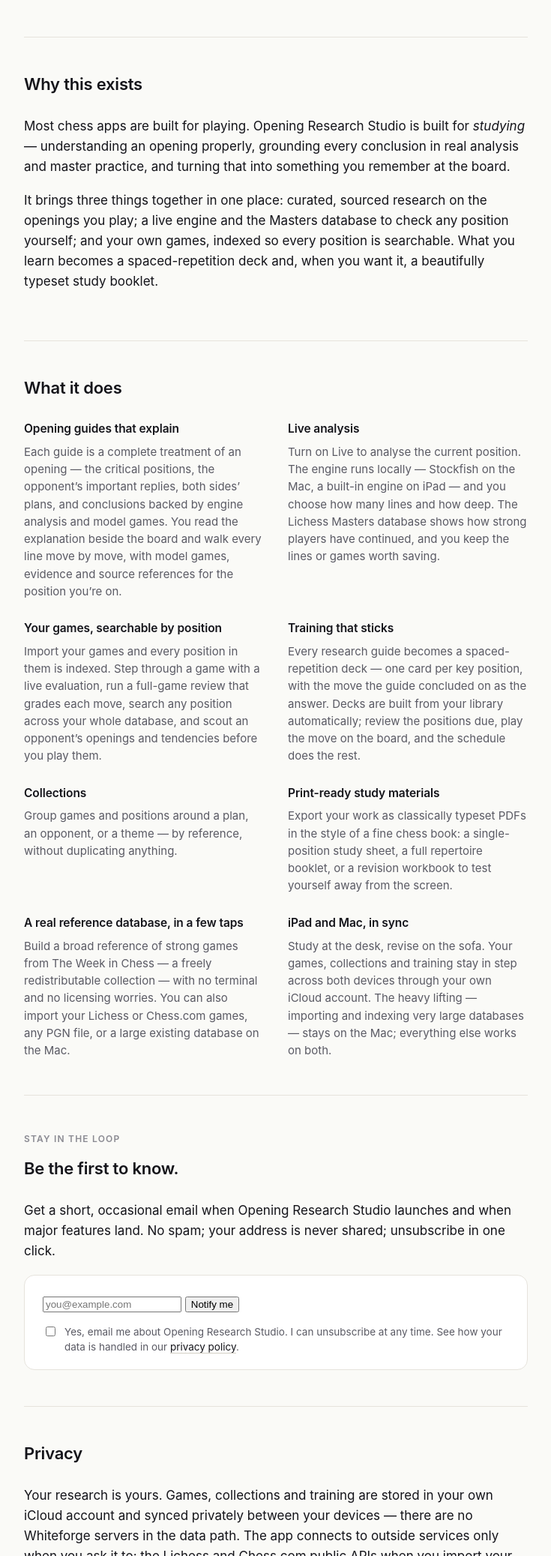
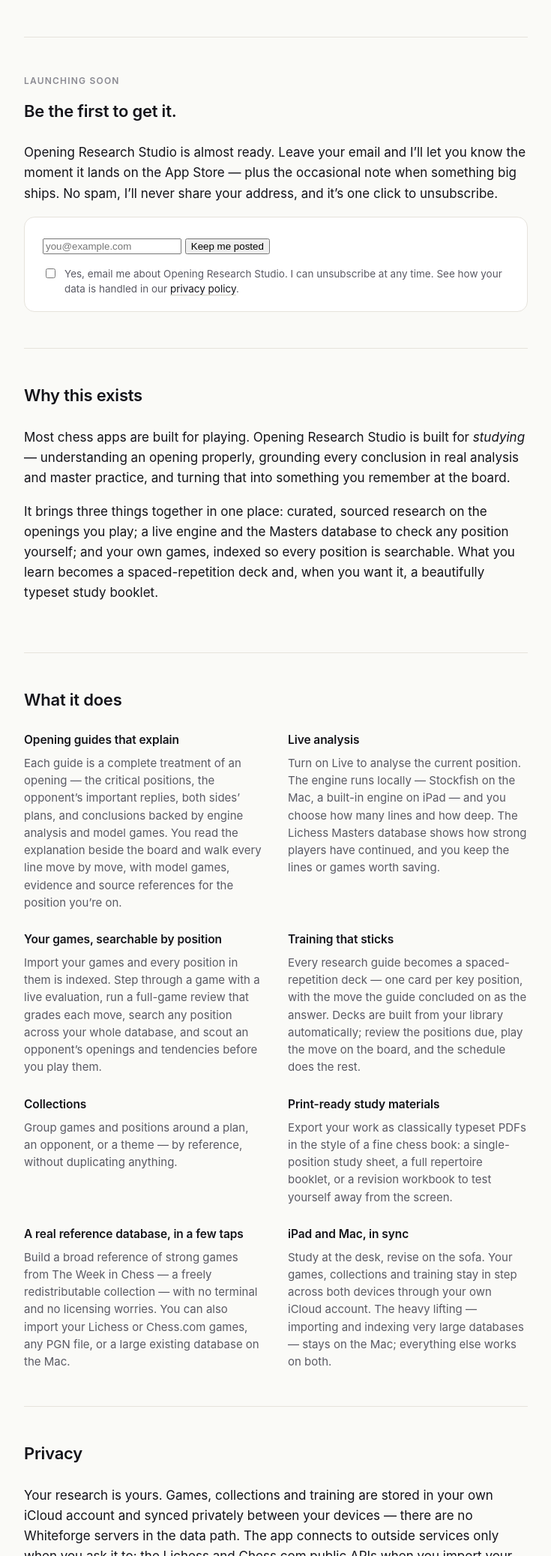
Before and after one commit to whiten1968/whiteforge-site, a plain HTML site: page opening-research-studio/index.html in a window 1280 px wide. Shown: the part 1134-3209 px from the top of the page at 75% size, without its empty margins (272-1007 px from the left). Drawn offline with Linux system fonts and the light colour scheme.

Commit message:
ORS: move email sign-up up under the tour video; fix EmailOctopus form endpoint
The old lists/.../members/embedded/1.6/add POST endpoint is retired (404).
Point the styled form at the hosted inline form on eocampaign1.com, with the
real field name (field_0) and honeypot. Also warm the copy to first-person
and relocate the whole #notify block from above Privacy to directly under the
tour video so it's seen immediately.

Co-Authored-By: Claude Opus 4.8 <noreply@anthropic.com>

```diff
--- a/opening-research-studio/index.html
+++ b/opening-research-studio/index.html
@@ -57,6 +57,35 @@
         </div>
       </section>
 
+      <section class="section" id="notify">
+        <p class="section__eyebrow">Launching soon</p>
+        <h2>Be the first to get it.</h2>
+        <p>Opening Research Studio is almost ready. Leave your email and I&rsquo;ll let you know the moment it lands on the App Store &mdash; plus the occasional note when something big ships. No spam, I&rsquo;ll never share your address, and it&rsquo;s one click to unsubscribe.</p>
+
+        <!--
+          MAILING LIST — posts to the EmailOctopus hosted form for the "Basic" inline
+          form (id 867be5b4-e9ae-11f1-a0dd-edf389dd376c) on the Opening Research Studio
+          list. Email field is field_0; honeypot name is EmailOctopus's fixed hp field.
+          Double opt-in is ON and whiteforgetech.co.uk is verified as the sending domain.
+          To regenerate: Grow > Forms > Basic > Embed; the <script> src ends /form/<id>.js
+          and the POST action is https://eocampaign1.com/form/<id> (no .js).
+        -->
+        <div class="signup">
+          <form action="https://eocampaign1.com/form/867be5b4-e9ae-11f1-a0dd-edf389dd376c" method="post">
+            <div class="signup__hp" aria-hidden="true">
+              <input type="text" name="hpc4b27b6e-eb38-11e9-be00-06b4694bee2a" tabindex="-1" autocomplete="off">
+            </div>
+            <label for="su-email" style="position:absolute;left:-5000px;">Email address</label>
+            <input id="su-email" type="email" name="field_0" placeholder="you@example.com" autocomplete="email" required>
+            <button type="submit">Keep me posted</button>
+            <label class="signup__consent">
+              <input type="checkbox" name="consent" required>
+              <span>Yes, email me about Opening Research Studio. I can unsubscribe at any time. See how your data is handled in our <a href="/privacy/">privacy policy</a>.</span>
+            </label>
+          </form>
+        </div>
+      </section>
+
       <section class="section">
         <h2>Why this exists</h2>
         <p>Most chess apps are built for playing. Opening Research Studio is built for <em>studying</em> &mdash; understanding an opening properly, grounding every conclusion in real analysis and master practice, and turning that into something you remember at the board.</p>
@@ -101,34 +130,6 @@
         </ul>
       </section>
 
-      <section class="section" id="notify">
-        <p class="section__eyebrow">Stay in the loop</p>
-        <h2>Be the first to know.</h2>
-        <p>Get a short, occasional email when Opening Research Studio launches and when major features land. No spam; your address is never shared; unsubscribe in one click.</p>
-
-        <!--
-          MAILING LIST — posts to the EmailOctopus list below. Remaining EmailOctopus
-          dashboard steps (not in this file): turn double opt-in ON, and verify
-          whiteforgetech.co.uk as the sending domain so confirmations don't go to spam.
-          If EmailOctopus ever rejects this embedded endpoint, regenerate the form in
-          Grow > Forms > Embed > HTML and copy its <form action> here.
-        -->
-        <div class="signup">
-          <form action="https://emailoctopus.com/lists/17ca2bf4-e9ad-11f1-a7aa-fdabcbf56b94/members/embedded/1.6/add" method="post">
-            <div class="signup__hp" aria-hidden="true">
-              <input type="text" name="hp17ca2bf4-e9ad-11f1-a7aa-fdabcbf56b94" tabindex="-1" autocomplete="off">
-            </div>
-            <label for="su-email" style="position:absolute;left:-5000px;">Email address</label>
-            <input id="su-email" type="email" name="email_address" placeholder="you@example.com" autocomplete="email" required>
-            <button type="submit">Notify me</button>
-            <label class="signup__consent">
-              <input type="checkbox" name="consent" required>
-              <span>Yes, email me about Opening Research Studio. I can unsubscribe at any time. See how your data is handled in our <a href="/privacy/">privacy policy</a>.</span>
-            </label>
-          </form>
-        </div>
-      </section>
-
       <section class="section">
         <h2>Privacy</h2>
         <p>Your research is yours. Games, collections and training are stored in your own iCloud account and synced privately between your devices &mdash; there are no Whiteforge servers in the data path. The app connects to outside services only when you ask it to: the Lichess and Chess.com public APIs when you import your games, the Lichess Masters database during analysis, and The Week in Chess when you build a reference database. No accounts, no analytics, no tracking. See the <a href="/opening-research-studio/privacy/">full privacy policy</a> for detail.</p>
```
